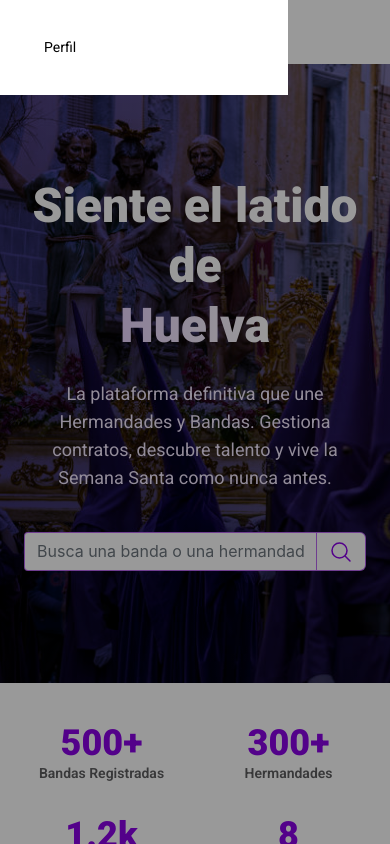
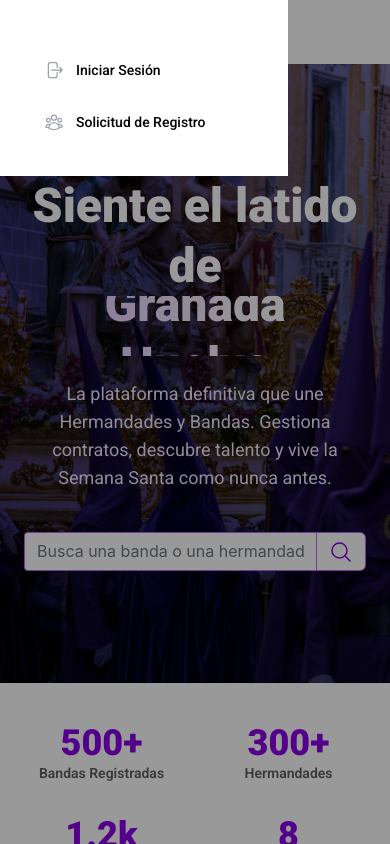
Before and after one commit to MarioMedac0005/hermandapp-front, a React (Vite) app: page / in a window 390 px wide. Both pictures are taken after a click on the label 36 px from the left and 31 px from the top of the page. Shown: the top 844 px of the page. Built offline with nearby package versions, Linux system fonts and the light colour scheme; no server answers.

Commit message:
cambios en navbar y en hero para que se vean las provincias bien

```diff
--- a/src/components/Navbar.jsx
+++ b/src/components/Navbar.jsx
@@ -30,6 +30,7 @@ function Navbar() {
 
 	return (
 		<>
+			{/* ===== MOBILE DRAWER ===== */}
 			<div className="drawer md:hidden">
 				<input id="main-drawer" type="checkbox" className="drawer-toggle" />
 
@@ -57,7 +58,9 @@ function Navbar() {
 								</svg>
 							</label>
 
+							<Link to="/">
 								<img src={Logo} className="w-28 ml-2" />
+							</Link>
 						</div>
 					</div>
 				</div>
@@ -81,46 +84,73 @@ function Navbar() {
 							</div>
 						)}
 
-						<ul className="menu gap-1 flex-1">
-							<li><Link to="/perfil">Perfil</Link></li>
+						<ul className="menu gap-2 flex-1 mt-4">
+							{!user ? (
+								<>
+									<li>
+										<Link to="/login" className="flex items-center gap-3 py-3">
+											<ArrowRightStartOnRectangleIcon className="h-5 w-5 text-gray-400" />
+											<span className="font-medium">Iniciar Sesión</span>
+										</Link>
+									</li>
+									<li>
+										<Link to="/register" className="flex items-center gap-3 py-3">
+											<UserGroupIcon className="h-5 w-5 text-gray-400" />
+											<span className="font-medium">Solicitud de Registro</span>
+										</Link>
+									</li>
+								</>
+							) : (
+								<>
+									<li>
+										<Link to="/perfil" className="flex items-center gap-3 py-3">
+											<UserIcon className="h-5 w-5 text-gray-400" />
+											<span className="font-medium">Mi Perfil</span>
+										</Link>
+									</li>
 
-							{user?.permissions.can_access_admin && (
+									{user?.permissions?.can_access_admin && (
 										<li>
-									<Link to="/admin-panel/dashboard">
-										Administración
+											<Link to="/admin-panel/dashboard" className="flex items-center gap-3 py-3">
+												<CommandLineIcon className="h-5 w-5 text-gray-400" />
+												<span className="font-medium">Panel Administración</span>
 											</Link>
 										</li>
 									)}
 
 									{user?.panel === 'gestor_banda' && (
 										<li>
-                  <Link to="/banda/panel/informacion">
-                    Panel de Banda
+											<Link to="/banda/panel/informacion" className="flex items-center gap-3 py-3">
+												<MusicalNoteIcon className="h-5 w-5 text-gray-400" />
+												<span className="font-medium">Panel de Banda</span>
 											</Link>
 										</li>
 									)}
 
 									{user?.panel === 'gestor_hermandad' && (
 										<li>
-                  <Link to="/hermandad/panel/informacion">
-                    Panel de Hermandad
+											<Link to="/hermandad/panel/informacion" className="flex items-center gap-3 py-3">
+												<UserGroupIcon className="h-5 w-5 text-gray-400" />
+												<span className="font-medium">Panel de Hermandad</span>
 											</Link>
 										</li>
 									)}
+
+									<li className="mt-auto pt-4 border-t border-gray-100">
+										<button
+											onClick={handleLogout}
+											className="flex items-center gap-3 py-3 text-red-600 hover:bg-red-50 transition-colors"
+										>
+											<ArrowRightStartOnRectangleIcon className="h-5 w-5 text-red-400" />
+											<span className="font-medium">Cerrar Sesión</span>
+										</button>
+									</li>
+								</>
+							)}
 						</ul>
-
-						{user && (
-							<button
-								className="btn btn-outline mt-4"
-								onClick={handleLogout}
-							>
-								Cerrar sesión
-							</button>
-						)}
 					</aside>
 				</div>
 			</div>
-			{/* ===== MOBILE DRAWER ===== */}
 
 			{/* ===== DESKTOP NAVBAR ===== */}
 			<div className="navbar bg-base-100 shadow px-6 hidden md:flex">
--- a/src/index.css
+++ b/src/index.css
@@ -39,3 +39,109 @@
 .animate-modalIn {
 	animation: modalIn 0.25s ease-out forwards;
 }
+
+.text-rotate {
+	height: 1lh;
+
+	@layer daisyui.component {
+		display: inline-block;
+		overflow: hidden;
+		vertical-align: bottom;
+		white-space: nowrap;
+		transition-property: none;
+		--duration: var(--tw-duration, 17s);
+
+		>* {
+			display: grid;
+			justify-items: center;
+			height: calc(var(--items, 1) * 100%);
+
+			&:has(*:nth-child(2)) {
+				--items: 2;
+				animation: rotator var(--duration, 10s) linear(0 0% 49%, 0.5 50% 99%, 1 100% 100%) infinite;
+			}
+
+			&:has(*:nth-child(3)) {
+				--items: 3;
+				animation: rotator var(--duration, 10s) linear(0 0% 32%, 0.333333 33% 65%, 0.666666 66% 99%, 1 100% 100%) infinite;
+			}
+
+			&:has(*:nth-child(4)) {
+				--items: 4;
+				animation: rotator var(--duration, 10s) linear(0 0% 24%, 0.25 25% 49%, 0.5 50% 74%, 0.75 75% 99%, 1 100% 100%) infinite;
+			}
+
+			&:has(*:nth-child(5)) {
+				--items: 5;
+				animation: rotator var(--duration, 10s) linear(0 0% 19%, 0.2 20% 39%, 0.4 40% 59%, 0.6 60% 79%, 0.8 80% 99%, 1 100% 100%) infinite;
+			}
+
+			&:has(*:nth-child(6)) {
+				--items: 6;
+				animation: rotator var(--duration, 10s) linear(0 0% 15%,
+						0.166666 16% 32%,
+						0.333333 33% 49%,
+						0.5 50% 65%,
+						0.666666 66% 82%,
+						0.833333 83% 99%,
+						1 100% 100%) infinite;
+			}
+
+			&:has(*:nth-child(7)) {
+				--items: 7;
+				animation: rotator var(--duration, 10s) linear(0 0% 13%,
+						0.142857 14% 27%,
+						0.285714 28% 41%,
+						0.428571 42% 55%,
+						0.571428 56% 69%,
+						0.714285 70% 83%,
+						0.857142 84% 99%,
+						1 100% 100%) infinite;
+			}
+
+			&:has(*:nth-child(8)) {
+				--items: 8;
+				animation: rotator var(--duration, 10s) linear(0 0% 11%,
+						0.125 12% 24%,
+						0.25 25% 37%,
+						0.375 38% 49%,
+						0.5 50% 62%,
+						0.625 63% 74%,
+						0.75 75% 87%,
+						0.875 88% 99%,
+						1 100% 100%) infinite;
+			}
+
+			&:has(*:nth-child(9)) {
+				--items: 9;
+				animation: rotator var(--duration, 10s) linear(0 0% 10%,
+						0.111111 11% 21%,
+						0.222222 22% 32%,
+						0.333333 33% 43%,
+						0.444444 44% 54%,
+						0.555555 55% 65%,
+						0.666666 66% 76%,
+						0.777777 77% 87%,
+						0.888888 88% 99%,
+						1 100% 100%) infinite;
+			}
+
+			>* {
+				align-content: baseline;
+				width: max-content;
+				text-align: center;
+				clip-path: inset(0.5px 0px 0.5px 0px);
+
+				&:nth-child(1) {
+					translate: var(--first-item-position);
+				}
+			}
+		}
+
+		&:hover {
+			>* {
+				animation-play-state: paused;
+			}
+		}
+	}
+}
```
Lines whose indentation alone changed are shown as unchanged.
